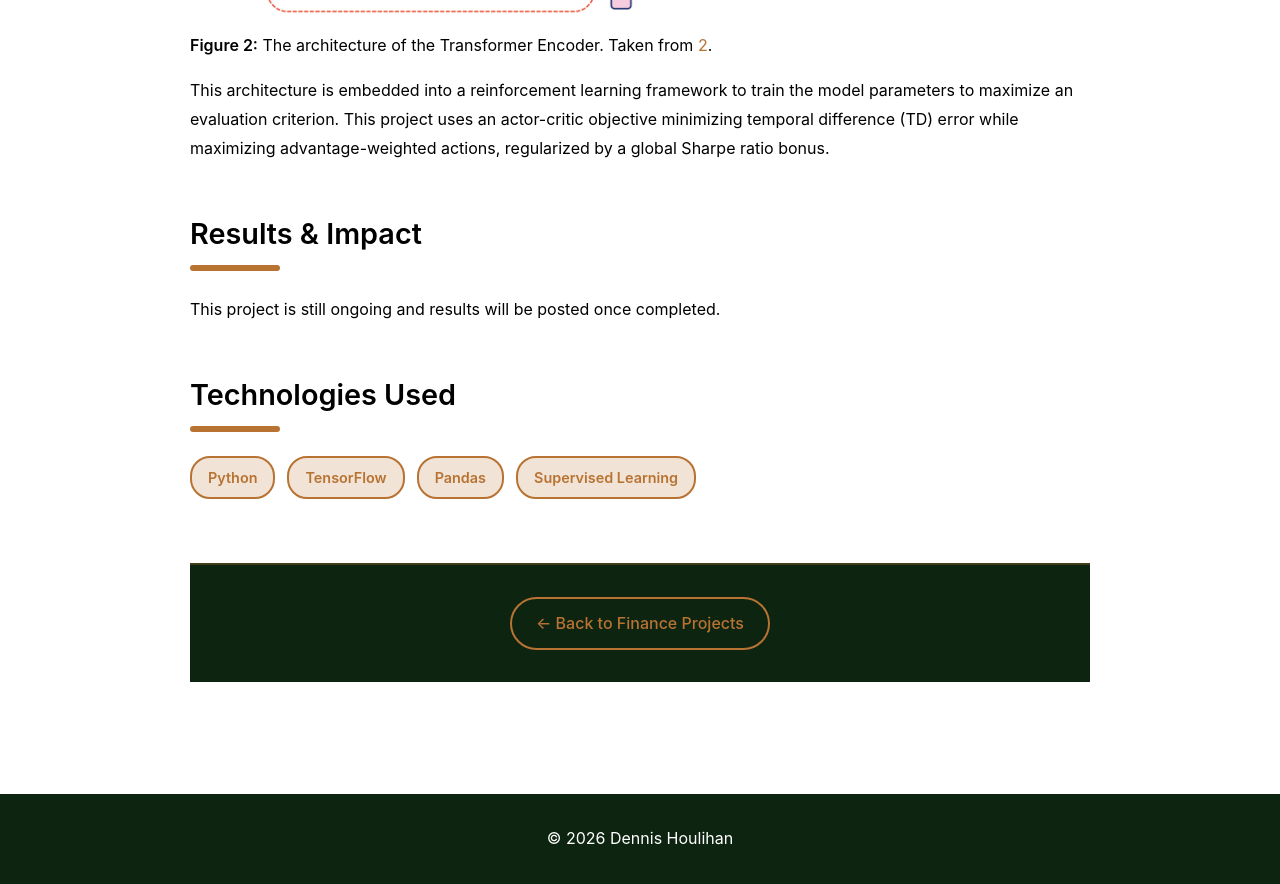
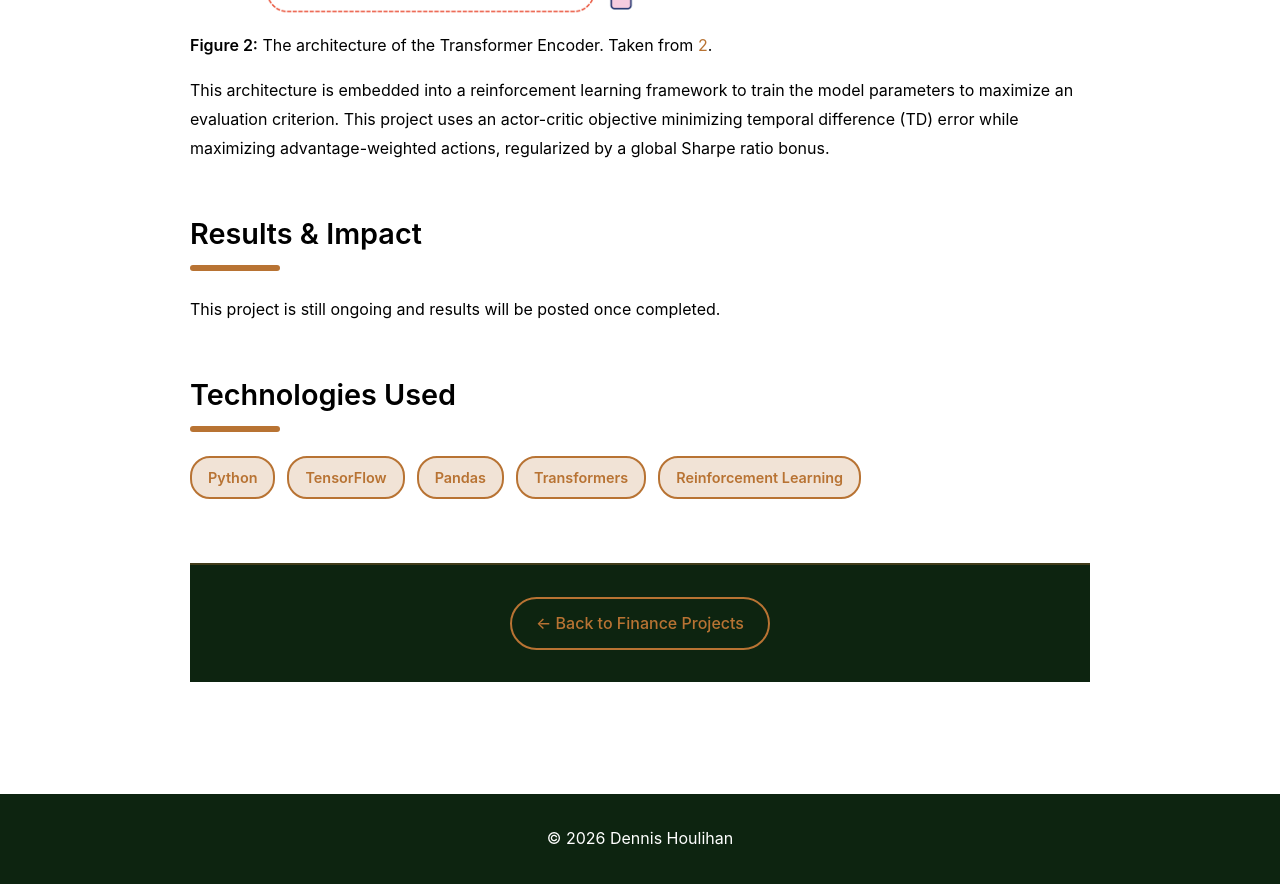
Before and after one commit to DJHoulihan/DJHoulihan.github.io, a Jekyll site: the page built from Finance Projects/portopt.html, in a window 1280 px wide and 900 px high, scrolled down 1755 px. Shown: the top 884 px of the window. Built offline with Jekyll 4.4.1, drawn with Linux system fonts in a browser that asks for light colours.

Commit message:
editing portopt

```diff
--- a/Finance Projects/portopt.html
+++ b/Finance Projects/portopt.html
@@ -93,7 +93,8 @@ title: RL Portfolio Optimization
       <span class="tech-badge">Python</span>
       <span class="tech-badge">TensorFlow</span>
       <span class="tech-badge">Pandas</span>
-      <span class="tech-badge">Supervised Learning</span>
+      <span class="tech-badge">Transformers</span>
+      <span class="tech-badge">Reinforcement Learning</span>
     </div>
   </section>
 
```
